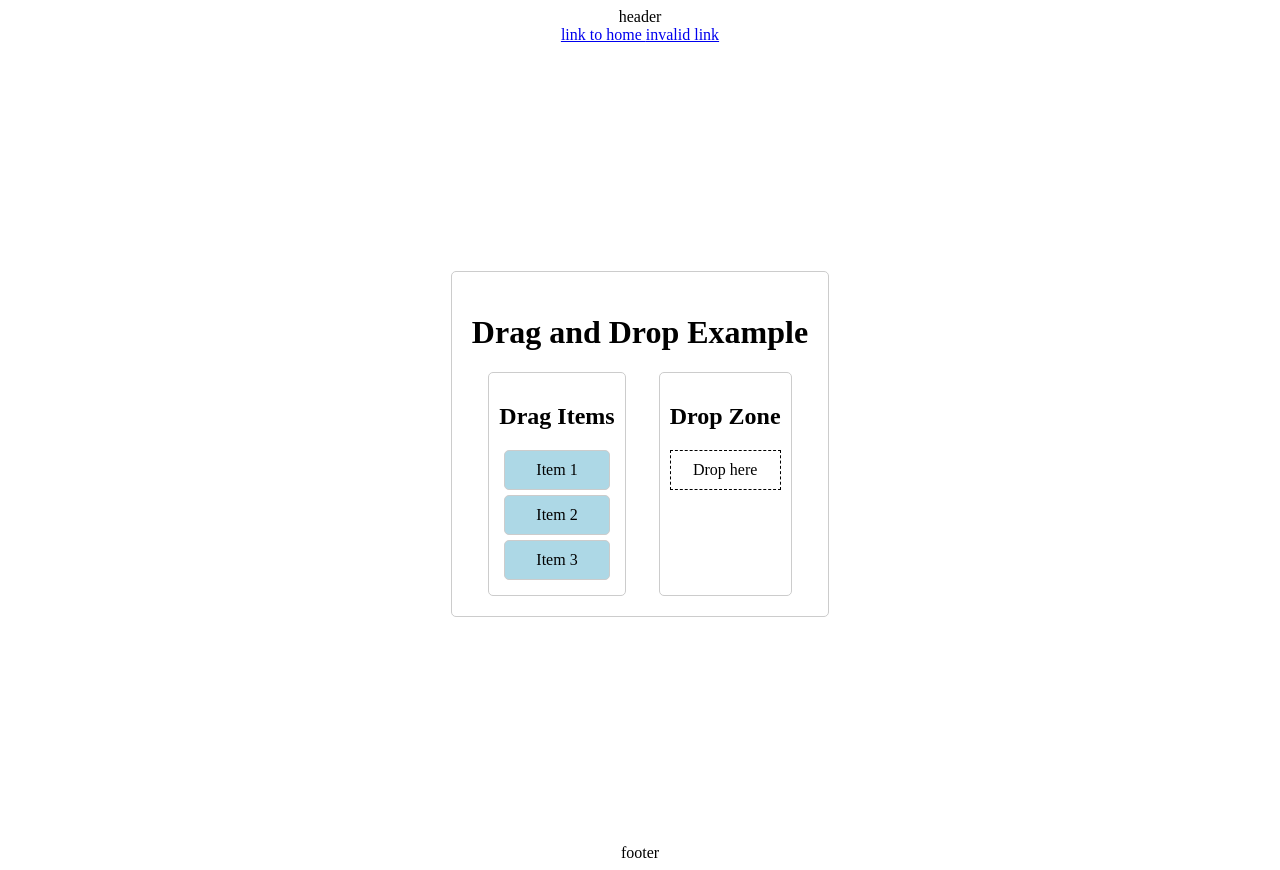
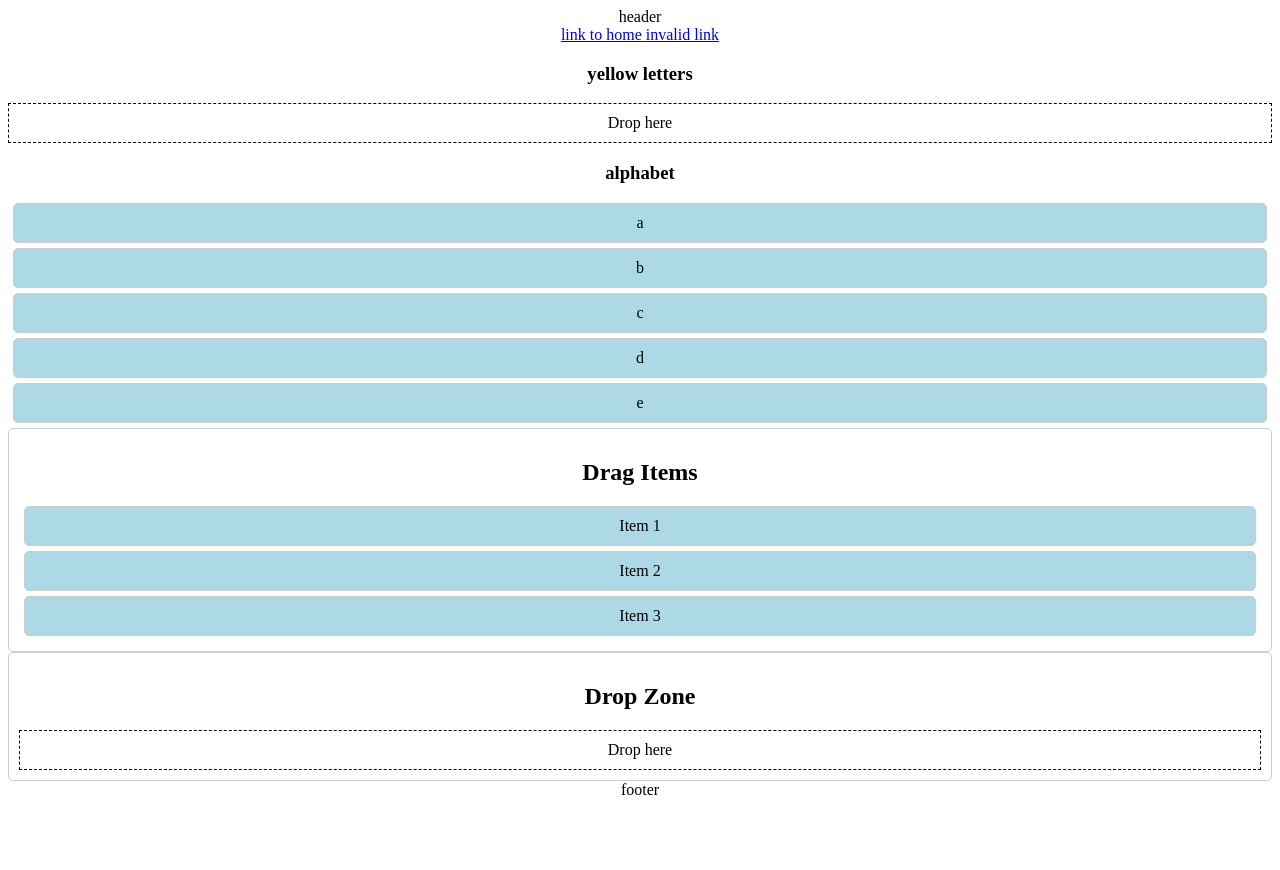
Before and after one commit to rorour/VordliHelper, a React (Create React App) app in the folder vordli-helper/: page / in a window 1280 px wide. After the commit the page ends 807 px from the top, so only its background shows below. Built offline with nearby package versions, Linux system fonts and the light colour scheme.

Commit message:
ckp dnd removeOriginLetter not working

```diff
--- a/vordli-helper/src/App.js
+++ b/vordli-helper/src/App.js
@@ -6,7 +6,12 @@ import NotFound from './NotFound';
 
 const App = () => {
   return (
-    <BrowserRouter>
+    <BrowserRouter
+      future={{
+        v7_relativeSplatPath: false,
+        v7_startTransition: false,
+      }}
+    >
       <div className="App">
           <Routes>
             <Route path="/" element={ <Layout /> }>
--- a/vordli-helper/src/DragItem.js
+++ b/vordli-helper/src/DragItem.js
@@ -1,10 +1,10 @@
 //DragItem.js adapted from https://www.geeksforgeeks.org/implement-drag-and-drop-using-react-component/
 import { useDrag } from 'react-dnd';
 
-const DragItem = ({ name }) => {
+const DragItem = ({ name, origin }) => {
     const [{ isDragging }, drag] = useDrag(() => ({
         type: 'item',
-        item: { name },
+        item: { name, origin },
         collect: (monitor) => ({
             isDragging: monitor.isDragging(),
         }),
--- a/vordli-helper/src/DropZone.js
+++ b/vordli-helper/src/DropZone.js
@@ -1,5 +1,6 @@
 // DropZone.js adapted from https://www.geeksforgeeks.org/implement-drag-and-drop-using-react-component/
 import { useDrop } from 'react-dnd';
+import DragItem from './DragItem';
 
 const DropZone = ({ onDrop }) => {
     const [{ isOver }, drop] = useDrop(() => ({
@@ -18,6 +19,7 @@ const DropZone = ({ onDrop }) => {
                 padding: '10px',
             }}>
             Drop here
+            {/* <DragItem name="Item 5" /> */}
         </div>
     );
 };
--- a/vordli-helper/src/Home.js
+++ b/vordli-helper/src/Home.js
@@ -13,40 +13,93 @@ const Home = () => {
 }
 
 const QueryBuilder = () => {
-    const [droppedItems, setDroppedItems] = useState([]);
+    const letterFields = Object.freeze({
+        availableAlphabet: Symbol("availableAlphabet"),
+        yellowLetters: Symbol("yellowLetters"),
+        grayLetters: Symbol("grayLetters"),
+    })
+    const fullAlphabet = ["a", "b", "c", "d", "e"]
+    const [availableAlphabet, setAvailableAlphabet] = useState(fullAlphabet);
+    const [yellowLetters, setYellowLetters] = useState([]);
+    const [grayLetters, setGrayLetters] = useState([]);
+
+    const [droppedItems, setDroppedItems] = useState([]); //delete
+
+
 
     useEffect(() => {
-        console.log(droppedItems)
-     }, [droppedItems])
+        console.log(yellowLetters)
+     }, [yellowLetters])
 
     const handleDrop = (item) => {
-        setDroppedItems((prevItems) => [...prevItems, item]);
+        // todo all drops should remove from other arrays
+        // todo delete me
+    };
+
+    const removeOriginLetter = (item) => {
+        console.log("removing", item);
+        let getter = null;
+        let setter = null;
+        switch (item.origin) {
+            case letterFields.availableAlphabet:
+                getter = availableAlphabet;
+                setter = setAvailableAlphabet;
+        }
+// wtf is happening, some kind of caching?
+        const updatedItems = [...getter];
+        console.log("before", updatedItems);
+        console.log("index", updatedItems.indexOf(item.name));
+        updatedItems.splice(updatedItems.indexOf(item.name), 1);
+        console.log("after", updatedItems);
+        setter(updatedItems);
+
+    };
+
+    const handleAlphabetDrop = (item) => {
+        setAvailableAlphabet((prevItems) => [...prevItems, item]);
+    };
+
+    const handleYellowDrop = (item) => {
+        console.log("item with origin dropped to yellow", item.origin)
+        removeOriginLetter(item);
+        setYellowLetters((prevItems) => [...prevItems, item.name]);
+    };
+
+    const handleGrayDrop = (item) => {
+        setGrayLetters((prevItems) => [...prevItems, item]);
     };
 
     const handleRemoveItem = (index) => {
-        const updatedItems = [...droppedItems];
-        updatedItems.splice(index, 1);
-        setDroppedItems(updatedItems);
+        // TODO remove item from respective array
+        // const updatedItems = [...droppedItems];
+        // updatedItems.splice(index, 1);
+        // setDroppedItems(updatedItems);
     };
 
     return (
         <DndProvider backend={HTML5Backend}>
-            <div style={{
-                display: 'flex',
-                justifyContent: 'center',
-                alignItems: 'center',
-                height: '100vh'
-            }}>
-                <div style={{
-                    border: '1px solid #ccc',
-                    padding: '20px',
-                    borderRadius: '5px'
-                }}>
-                    <h1>Drag and Drop Example</h1>
-                    <div style={{
-                        display: 'flex',
-                        justifyContent: 'space-around'
-                    }}>
+            <div className="QueryBuilder">
+                <div className="yellowLetters">
+                    <h3>yellow letters</h3>
+                    <DropZone onDrop={handleYellowDrop} />
+                    { yellowLetters.map((item, index) => (
+                        // todo this should probably  be a component.
+                        //todo see if i can change name to value
+                        <div key={index} className="YellowLetter">
+                            { item }                         <button onClick={
+                            () => handleRemoveItem(index)}>
+                            Remove
+                        </button>,
+                        </div>
+
+                    )) }
+                </div>
+                <div className="availableAlphabet">
+                    <h3>alphabet</h3>
+                    { availableAlphabet.map((item, index) => (
+                        <DragItem key={index} name={item} origin={ letterFields.availableAlphabet } />
+                    )) }
+                </div>
                 <div style={{
                     border: '1px solid #ccc',
                     padding: '10px', borderRadius: '5px'
@@ -76,14 +129,9 @@ const QueryBuilder = () => {
                                 alignItems: 'center',
                             }}>
                             <p>{item.name}</p>
-                                    <button onClick={
-                                        () => handleRemoveItem(index)}>
-                                        Remove
-                                    </button>
+
                         </div>
                     ))}
-                        </div>
-                    </div>
                 </div>
             </div>
         </DndProvider>
```
Lines whose indentation alone changed are shown as unchanged.
